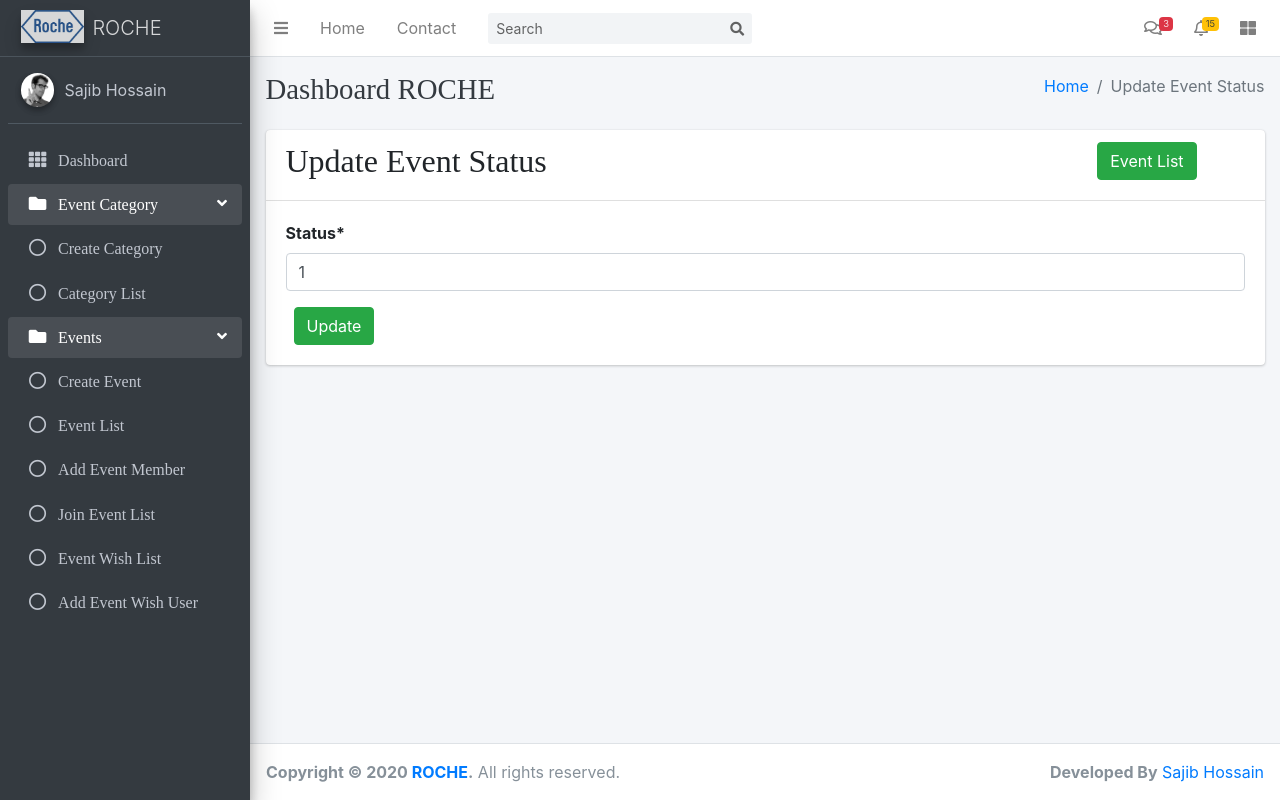
After one commit to noel319/event-manage-system, a Django app: page /events/update-status/1/event/ in a window 1280 px wide. The commit adds this page. Run offline with Django 3.2, Linux system fonts and the light colour scheme; tables that the repository leaves empty hold one stand-in row (values such as "Sample post"); some libraries are stand-ins or nearby versions.

Commit message:
update event status

```diff
--- a/events/urls.py
+++ b/events/urls.py
@@ -14,6 +14,7 @@ from .views import (
     EventUserWishListView,
     AddEventUserWishListCreateView,
     RemoveEventUserWishDeleteView,
+    UpdateEventStatusView,
 )
 
 urlpatterns = [
@@ -30,4 +31,5 @@ urlpatterns = [
     path('event-wish-list/', EventUserWishListView.as_view(), name='event-wish-list'),
     path('add-event-wish-user/', AddEventUserWishListCreateView.as_view(), name='add-event-wish-user'),
     path('event-user-wish/<int:pk>/remove/', RemoveEventUserWishDeleteView.as_view(), name='remove-event-user-wish'),
+    path('update-status/<int:pk>/event/', UpdateEventStatusView.as_view(), name='update-event-status'),
 ]
--- a/events/views.py
+++ b/events/views.py
@@ -125,3 +125,9 @@ class RemoveEventUserWishDeleteView(DeleteView):
     model = EventUserWishList
     template_name = 'events/remove_event_user_wish.html'
     success_url = reverse_lazy('event-wish-list')
+
+
+class UpdateEventStatusView(UpdateView):
+    model = Event
+    fields = ['status']
+    template_name = 'events/update_event_status.html'
--- a/templates/events/event_list.html
+++ b/templates/events/event_list.html
@@ -35,7 +35,9 @@
                                         <a href="{% url 'event-detail' event.id %}">{{ event.name }}</a>
                                     </td>
                                     <td>{{ event.category }}</td>
-                                    <td>{{ event.status }}</td>
+                                    <td>
+                                        <a href="{% url 'update-event-status' event.id %}">{{ event.status }}</a>
+                                    </td>
                                     <td>
                                         <a class="btn btn-info" href="{% url 'event-edit' event.pk %}">
                                             <i class="fa fa-edit"></i>
--- /dev/null
+++ b/templates/events/update_event_status.html
@@ -0,0 +1,30 @@
+{% extends 'base/base.html' %}
+{% block title %}Update Event Status{% endblock title %}
+{% block breadcrumb %}Update Event Status{% endblock breadcrumb %}
+{% load crispy_forms_tags %}
+
+{% block content %}
+    <div class="row">
+        <div class="col-md-12">
+            <div class="card">
+                <div class="card-header">
+                    <div class="row">
+                        <div class="col-md-10">
+                            <h2>Update Event Status</h2>
+                        </div>
+                        <div class="col-md-2">
+                            <a class="btn btn-success" href="{% url 'event-list' %}">Event List</a>
+                        </div>
+                    </div>
+                </div>
+                <div class="card-body">
+                    <form method="post" enctype="multipart/form-data">
+                        {% csrf_token %}
+                        {{ form|crispy  }}
+                        <button class="btn btn-success ml-2" type="submit">Update</button>
+                    </form>
+                </div>
+            </div>
+        </div>
+    </div>
+{% endblock content %}
```
